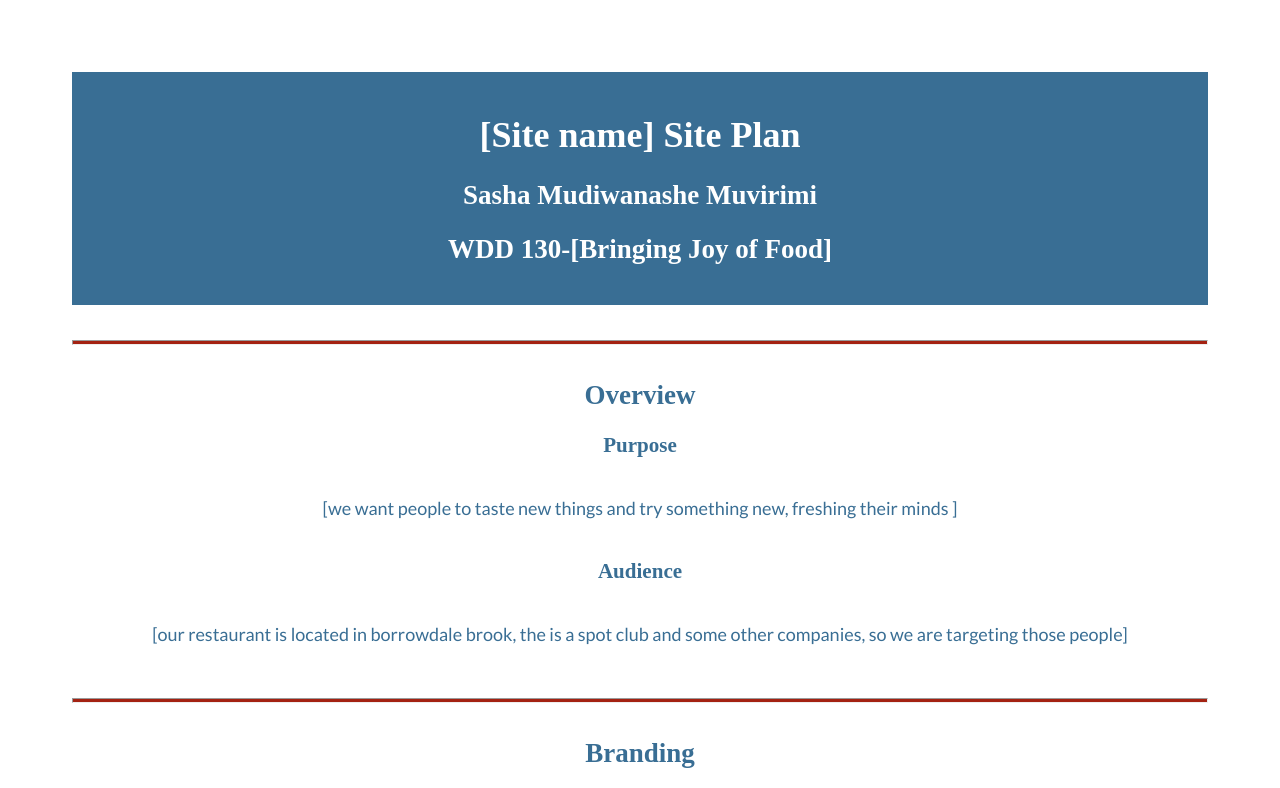
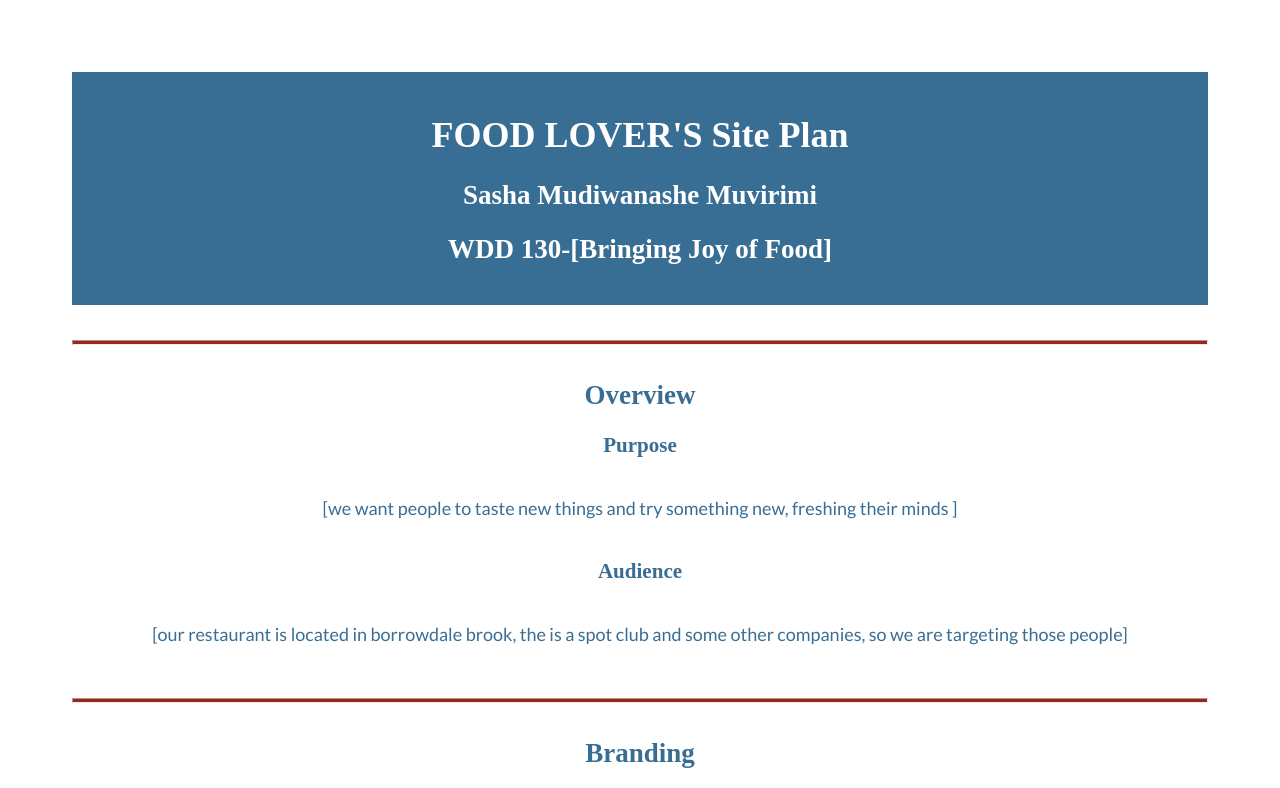
Before and after one commit to Sashamuvirimi03/wdd130, a plain HTML site: page wwr/site-plan.html in a window 1280 px wide. Shown: the top 788 px of the page. Drawn offline with Linux system fonts and the light colour scheme; a web font is replaced by a local one.

Commit message:
new site

```diff
--- a/wwr/site-plan.html
+++ b/wwr/site-plan.html
@@ -10,7 +10,7 @@
 
   <body>
     <header>
-      <h1>[Site name] Site Plan</h1>
+      <h1>FOOD LOVER'S Site Plan</h1>
       <h2>Sasha Mudiwanashe Muvirimi</h2>
       <h2>WDD 130-[Bringing Joy of Food]</h2>
       <!-- In the header above, add the name or your site, your name and class number. For example if you are in section 3 you would put WDD 130.03 -->
```
